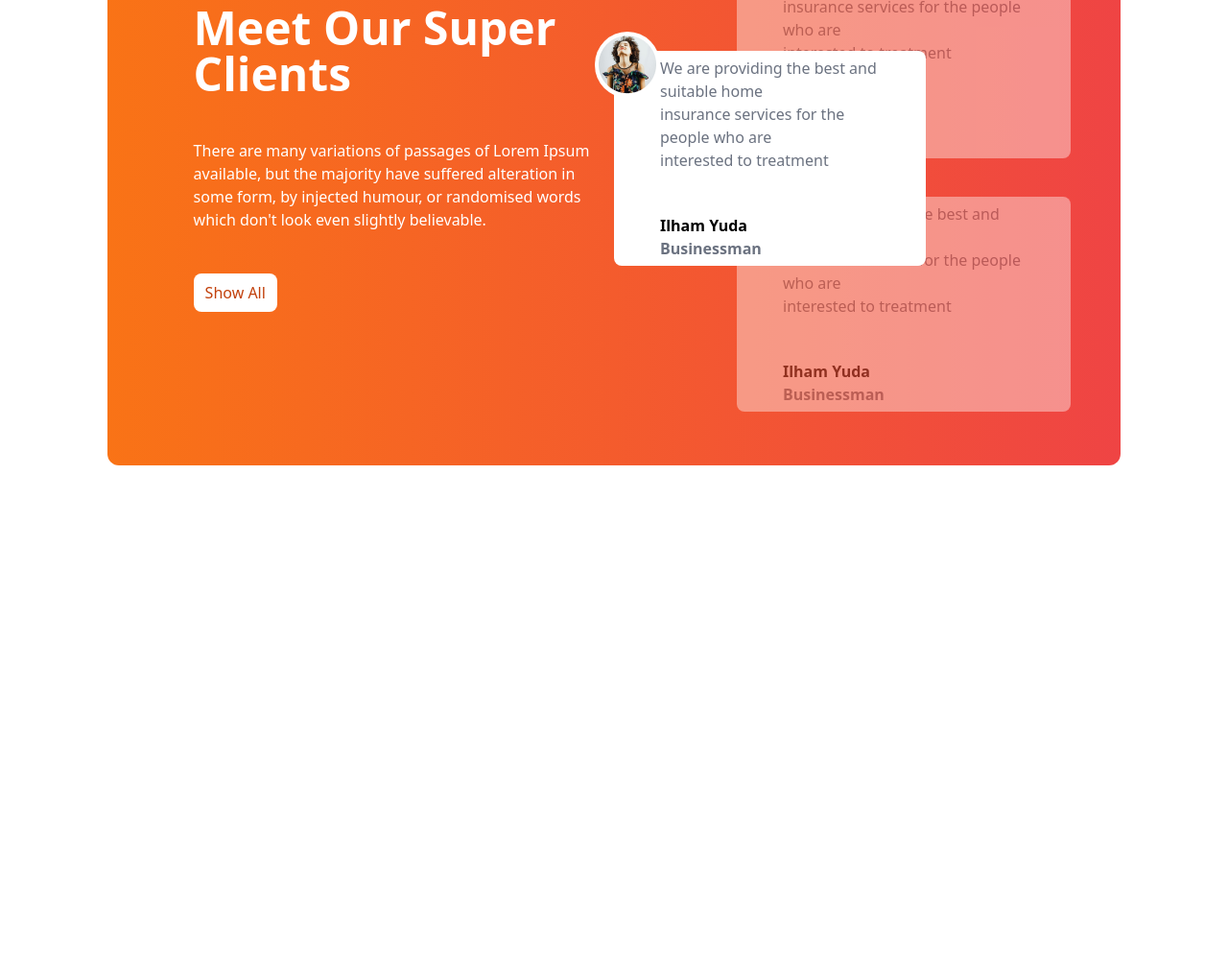
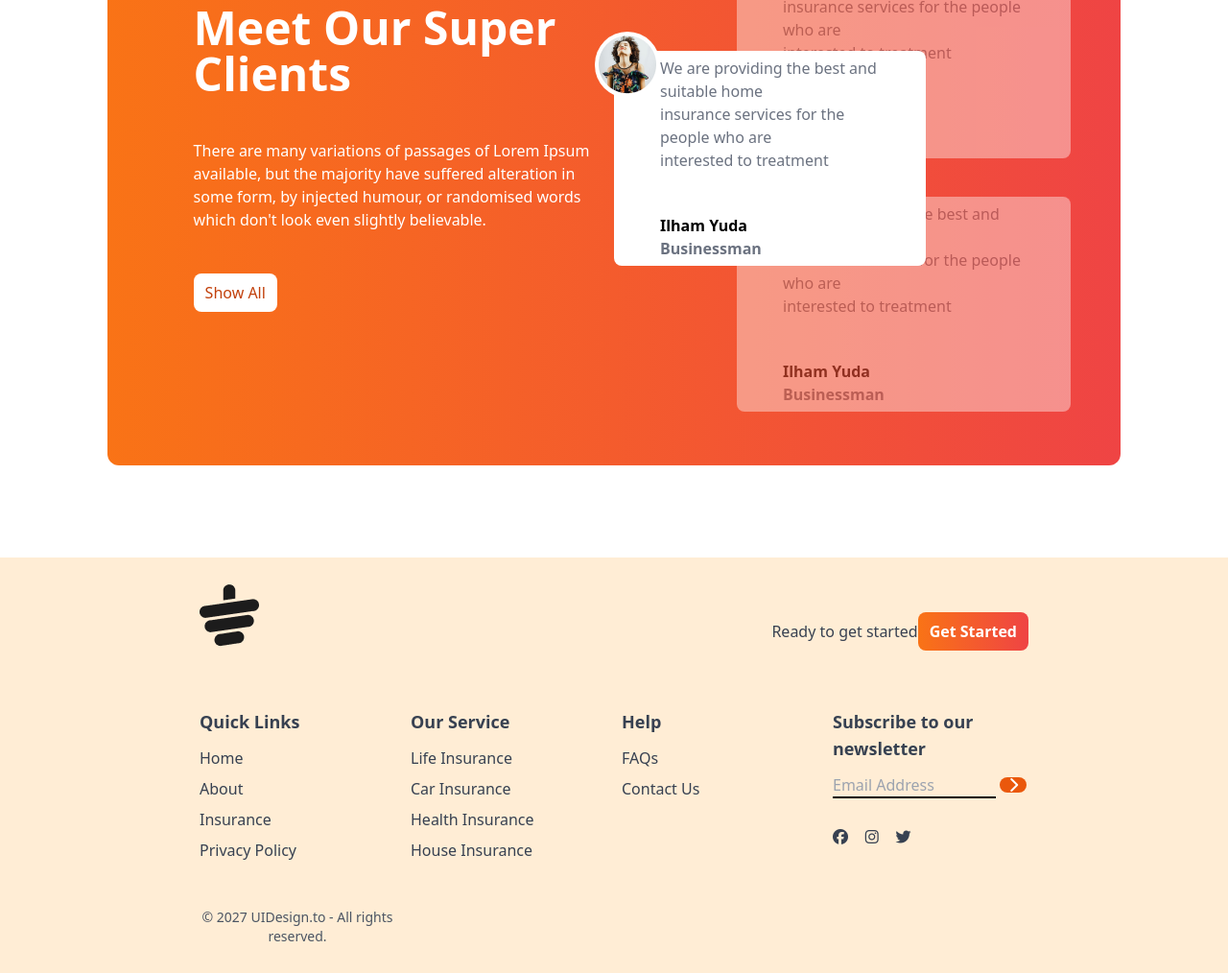
Before and after one commit to redwan09uk/tea-house-resources-tailwind, a plain HTML site: page images/index.html in a window 1280 px wide. Shown: the part 2005-3019 px from the top of the page at 96% size. Before the commit the page ends 2586 px from the top, so only its background shows below. Drawn offline with nearby package versions, Linux system fonts and the light colour scheme.

Commit message:
footer done

```diff
--- a/images/index.html
+++ b/images/index.html
@@ -192,15 +192,95 @@
                  </div>
               </div>
            </div>
-
           </div>
-
          </section>
-
-
-
+          <!-- news section to be done here as it was home work -->
 
        </main>
+        <!-- footer -->
+        <footer class="bg-orange-100 text-gray-700 px-4 py-7 md:px-16">
+        <div class="w-9/12 mx-auto">
+          <!-- logo -->
+           <div class="mb-8 flex justify-between">
+            <img class="mb-8"src="./cup.png" alt="cup picture">
+            <div class="flex items-center">
+              <h4>Ready to get started</h4>
+              <button class="bg-gradient-to-r from-orange-500 to-red-500 px-3 py-2 rounded-lg text-white font-bold">Get Started</button>
+            </div>
+           </div>
+           <!-- links -->
+            <div class="grid grid-cols-1 md:grid-cols-2 lg:grid-cols-4 gap-4">
+              <!-- first column -->
+               <div>
+                <h3 class="font-semibold text-lg mb-3">Quick Links</h3>
+                <ul class="space-y-2">
+                  <li>
+                    <a class="hover:text-orange-600" href="#">Home</a>
+                  </li>
+                  <li>
+                    <a class="hover:text-orange-600" href="#">About</a>
+                  </li>
+                  <li>
+                    <a class="hover:text-orange-600" href="#">Insurance</a>
+                  </li>
+                  <li>
+                    <a class="hover:text-orange-600" href="#">Privacy Policy</a>
+                  </li>
+                </ul>
+               </div>
+              <!-- Second column -->
+               <div>
+                <h3 class="font-semibold text-lg mb-3">Our Service</h3>
+                <ul class="space-y-2">
+                  <li>
+                    <a class="hover:text-orange-600" href="#">Life Insurance</a>
+                  </li>
+                  <li>
+                    <a class="hover:text-orange-600" href="#">Car Insurance</a>
+                  </li>
+                  <li>
+                    <a class="hover:text-orange-600" href="#">Health Insurance</a>
+                  </li>
+                  <li>
+                    <a class="hover:text-orange-600" href="#">House Insurance</a>
+                  </li>
+                </ul>
+               </div>
+              <!-- Third column -->
+               <div>
+                <h3 class="font-semibold text-lg mb-3">Help</h3>
+                <ul class="space-y-2">
+                  <li>
+                    <a class="hover:text-orange-600" href="#">FAQs</a>
+                  </li>
+                  <li>
+                    <a class="hover:text-orange-600" href="#">Contact Us</a>
+                  </li>
+                </ul>
+               </div>
+              <!-- fourth column -->
+               <div>
+                <h3 class="font-semibold text-lg mb-3">Subscribe to our<br>newsletter</h3>
+                <div class="flex flex-col space-y-2">
+                  <div>
+                    <input placeholder="Email Address"
+                    type="text"
+                    class="bg-transparent border-b-2 border-black w-4/6 md:w-5/6">
+                    <i class="fa-solid fa-chevron-right w-7 bg-orange-600 inline-flex rounded-full text-white justify-center items-center"></i>
+                    <div class="flex justify-between w-2/5 mb-2 mt-8">
+                      <i class="fa-brands fa-facebook"></i>
+                      <i class="fa-brands fa-instagram"></i>
+                      <i class="fa-brands fa-twitter"></i>
+                    </div>
+                  </div>
+                </div>
+               </div>
+               <div class="text-center  pt-4 mt-4">
+                <p class="text-sm text-gray-600">© 2027 UIDesign.to - All rights reserved.</p>
+               </div>
+            </div>
+        </div>
+        </footer>
 
     </body>
 </html>
```
